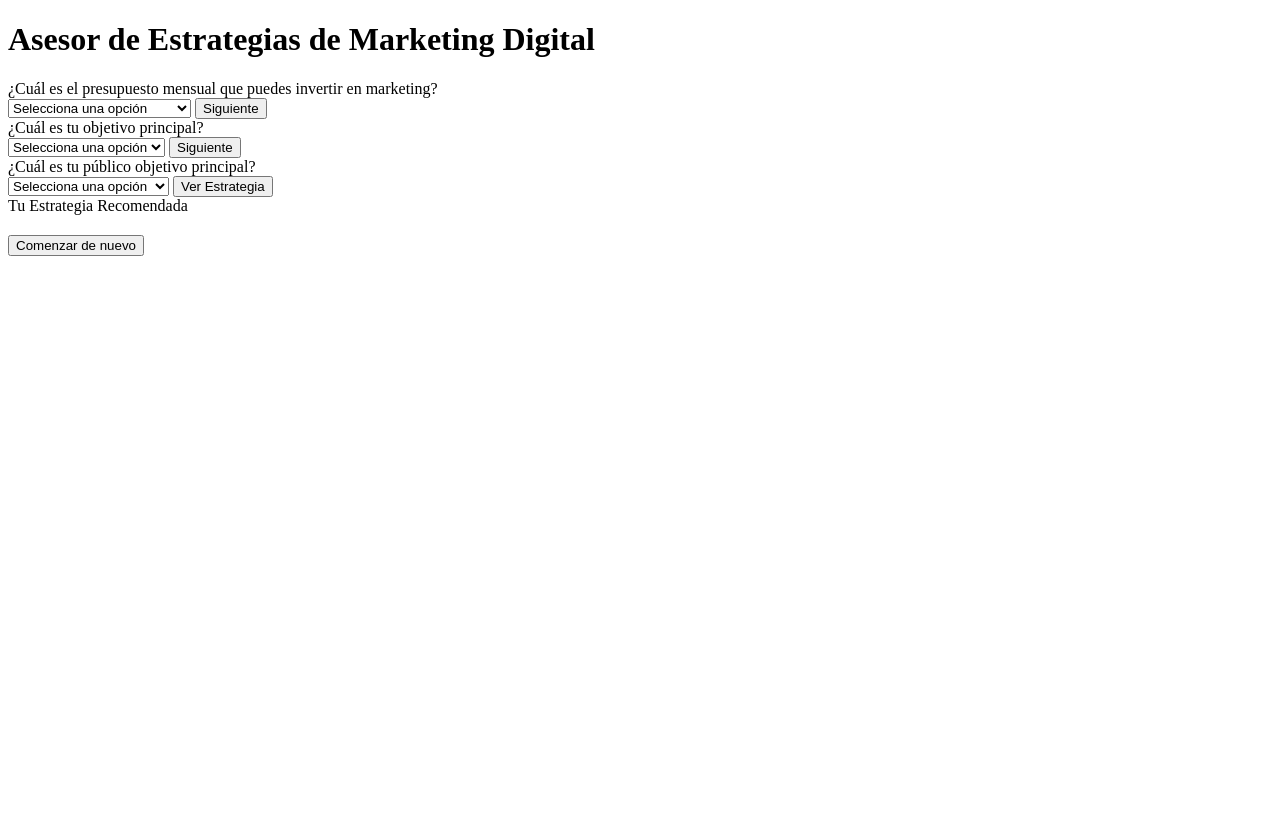
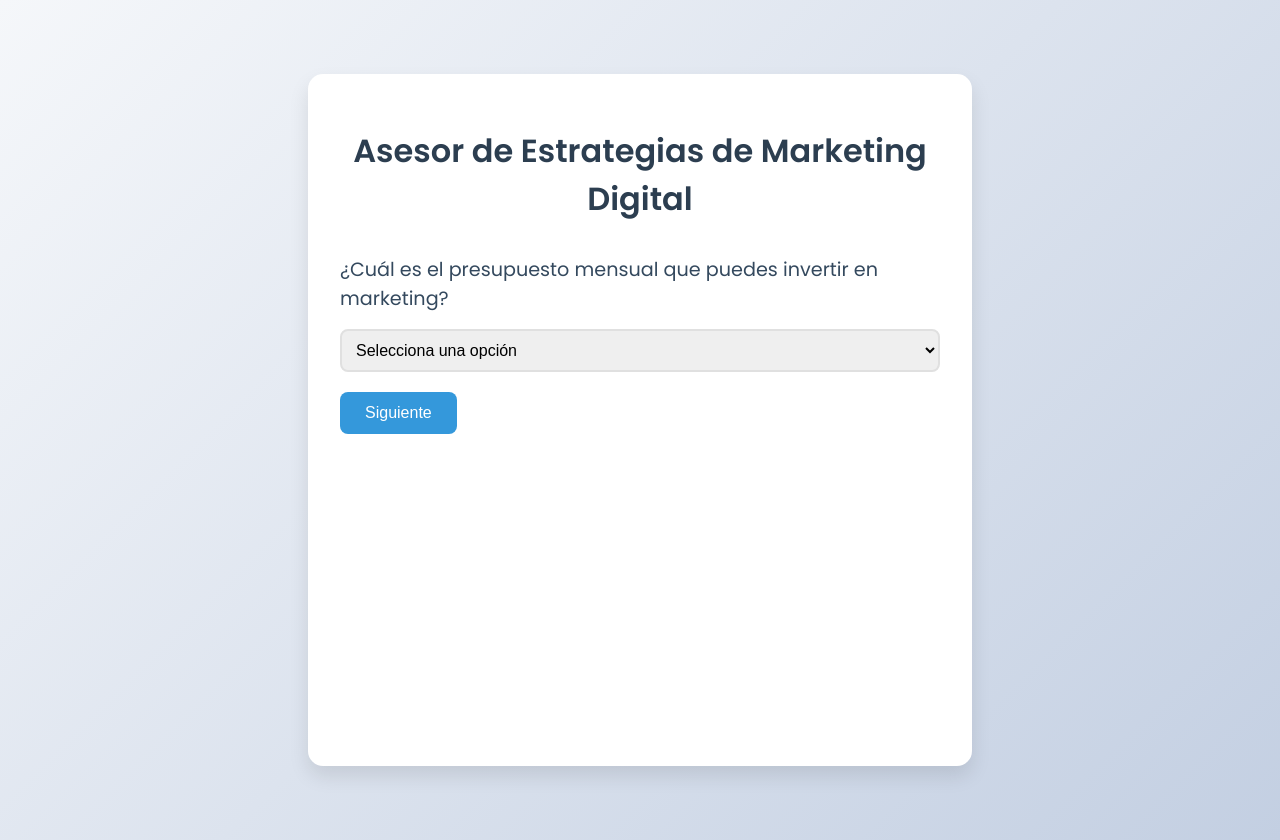
Before and after one commit to modelate/asesoriamkt, a plain HTML site: page index.html in a window 1280 px wide. Before the commit the page ends 800 px from the top, so only its background shows below. Drawn offline with Linux system fonts and the light colour scheme; the site is published under a folder, as on GitHub Pages, so addresses that start at the root find nothing.

Commit message:
Update index.html

```diff
--- a/index.html
+++ b/index.html
@@ -5,7 +5,7 @@
     <meta name="viewport" content="width=device-width, initial-scale=1.0">
     <title>Document</title>
     <link href="https://fonts.googleapis.com/css2?family=Poppins:wght@400;500;600&display=swap" rel="stylesheet">
-    <link rel="stylesheet" href="/assets/css/style.css">
+    <link rel="stylesheet" href="assets/css/style.css">
 </head>
 <body>
   <div class="container">
@@ -53,6 +53,6 @@
       <button onclick="resetQuiz()" style="margin-top: 20px">Comenzar de nuevo</button>
     </div>
   </div>
-    <script src="/assets/js/index.js"></script>
+    <script src="assets/js/index.js"></script>
 </body>
 </html>
```
